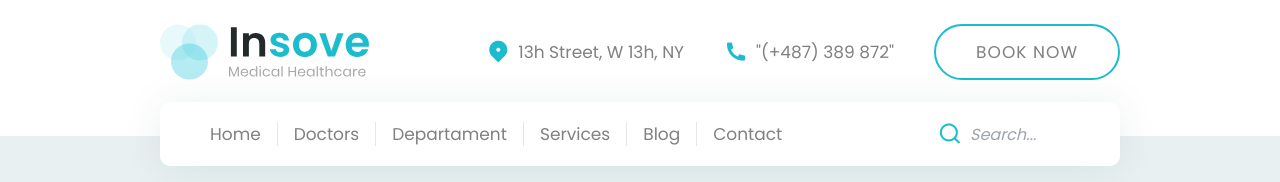
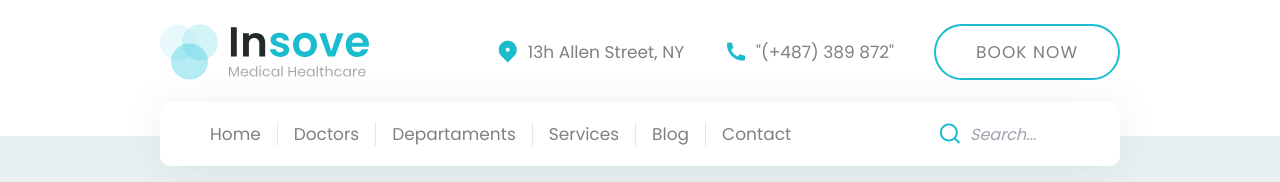
Before and after one commit to fomes/custom-landing-page, a Next.js app: page / in a window 1280 px wide. Shown: the top 182 px of the page. Built offline with nearby package versions, Linux system fonts and the light colour scheme.

Commit message:
Include section navigation

```diff
--- a/src/components/BlogSection/index.tsx
+++ b/src/components/BlogSection/index.tsx
@@ -1,16 +1,11 @@
-import { ReactNode } from "react";
 import blog1 from "@/assets/img/blog/img-1.png";
 import blog2 from "@/assets/img/blog/img-2.png";
 import blog3 from "@/assets/img/blog/img-3.png";
 import { BlogPost } from "../BlogPost";
 
-interface BlogSectionProps {
-  children?: ReactNode;
-}
-
-export function BlogSection({ children }: BlogSectionProps) {
+export function BlogSection() {
   return (
-    <section className="blog">
+    <section className="blog" id="blog">
       <div className="container mx-auto">
         <h2 className="blog__title h2 mb-[50px] text-center xl:text-left">
           Our Recent Posts
--- a/src/components/Footer/index.tsx
+++ b/src/components/Footer/index.tsx
@@ -25,7 +25,7 @@ export function Footer({ children }: FooterProps) {
               Recusandae culpa sequi minus.
             </p>
 
-            <div className="flex flex-col gap-y-3 mb-10">
+            <div className="flex flex-col gap-y-3 mb-10" id="contact">
               <ContactItem
                 icon="ri-map-pin-fill"
                 text="123 Arling, Miola, NY"
--- a/src/components/Header/index.tsx
+++ b/src/components/Header/index.tsx
@@ -1,14 +1,9 @@
 import Image from "next/image";
 import logo from "@/assets/img/header/logo.svg";
-import { ReactNode } from "react";
 import { NavDesktop } from "../NavDesktop";
 import { NavHiddenMenu } from "../NavHiddenMenu";
 
-interface HeaderProps {
-  children?: ReactNode;
-}
-
-export function Header({ children }: HeaderProps) {
+export function Header() {
   return (
     <header className="py-8 lg:pt-6 lg:pb-14">
       <div className="container mx-auto lg:relative flex flex-col lg:flex-row lg:justify-between gap-y-4 lg:gap-y-0">
@@ -21,7 +16,15 @@ export function Header({ children }: HeaderProps) {
         <div className="flex flex-col gap-y-4 lg:flex-row lg:gap-x-10 lg:gap-y-0">
           <div className="flex justify-center items-center gap-x-2 lg:justify-normal">
             <i className="ri-map-pin-2-fill text-2xl text-accent-default"></i>
-            <div className="text-secondary">13h Street, W 13h, NY</div>
+            <a
+              className="text-secondary hover:text-accent-default transition-all duration-300"
+              target="_blank"
+              href={
+                "https://www.google.com.br/maps/place/13+Allen+St,+New+York,+NY"
+              }
+            >
+              13h Allen Street, NY
+            </a>
           </div>
 
           <div className="flex justify-center items-center gap-x-2 lg:justify-normal">
--- a/src/components/NavDesktop/index.tsx
+++ b/src/components/NavDesktop/index.tsx
@@ -1,20 +1,15 @@
-import { ReactNode } from "react";
 import { NavItem } from "../NavItem";
 
-interface NavDesktopProps {
-  children?: ReactNode;
-}
-
-export function NavDesktop({ children }: NavDesktopProps) {
+export function NavDesktop() {
   return (
     <nav className="bg-white absolute w-full left-0 -bottom-[86px] shadow-custom1 h-16 rounded-[10px] hidden lg:flex lg:items-center lg:justify-between lg:px-[50px]">
       <ul className="flex gap-x-4">
-        <NavItem text="Home" border="border-r" />
-        <NavItem text="Doctors" border="border-r" />
-        <NavItem text="Departament" border="border-r" />
-        <NavItem text="Services" border="border-r" />
-        <NavItem text="Blog" border="border-r" />
-        <NavItem text="Contact" />
+        <NavItem text="Home" border="border-r" href="#home" />
+        <NavItem text="Doctors" border="border-r" href="#doctors" />
+        <NavItem text="Departaments" border="border-r" href="#departaments" />
+        <NavItem text="Services" border="border-r" href="#services" />
+        <NavItem text="Blog" border="border-r" href="#blog" />
+        <NavItem text="Contact" href="#contact" />
       </ul>
 
       <form action="#" className="relative flex gap-x-2">
--- a/src/components/NavHiddenMenu/index.tsx
+++ b/src/components/NavHiddenMenu/index.tsx
@@ -54,12 +54,12 @@ export function NavHiddenMenu({ children }: NavHiddenMenuProps) {
         </a>
 
         <ul className="flex flex-col gap-y-5">
-          <NavItem text="Home" />
-          <NavItem text="Doctors" />
-          <NavItem text="Departament" />
-          <NavItem text="Services" />
-          <NavItem text="Blog" />
-          <NavItem text="Contact" />
+          <NavItem text="Home" href="#home" />
+          <NavItem text="Doctors" href="#doctors" />
+          <NavItem text="Departaments" href="#departaments" />
+          <NavItem text="Services" href="#services" />
+          <NavItem text="Blog" href="#blog" />
+          <NavItem text="Contact" href="#contact" />
         </ul>
 
         <form action="#" className="relative flex gap-x-[10px]">
--- a/src/components/NavItem/index.tsx
+++ b/src/components/NavItem/index.tsx
@@ -1,17 +1,16 @@
-import { ReactNode } from "react";
 import { twMerge } from "tailwind-merge";
 
 interface NavItemProps {
-  children?: ReactNode;
   text: string;
   border?: string;
+  href: string;
 }
 
-export function NavItem({ text, border }: NavItemProps) {
+export function NavItem({ text, border, href }: NavItemProps) {
   return (
     <li>
       <a
-        href="#"
+        href={href}
         className={twMerge(
           border,
           "pr-4 text-secondary hover:text-accent-default transition-all duration-300"
--- a/src/components/SectionDepartaments/index.tsx
+++ b/src/components/SectionDepartaments/index.tsx
@@ -1,12 +1,6 @@
-import { ReactNode } from "react";
-
-interface SectionDepartamentsProps {
-  children?: ReactNode;
-}
-
-export function SectionDepartaments({ children }: SectionDepartamentsProps) {
+export function SectionDepartaments() {
   return (
-    <section className="departaments section">
+    <section className="departaments section" id="departaments">
       <div className="departaments__bg bg-departaments bg-cover xl:bg-auto bg-center bg-no-repeat max-w-[1466px] mx-4 xl:mx-auto rounded-[20px] px-6 xl:px-0 py-12 xl:pt-[80px] xl:pb-[90px] relative min-h-[588px] flex items-center">
         <div className="departaments__container container max-auto">
           <div className="flex flex-col xl:flex-row gap-x-5">
--- a/src/components/SectionServices/index.tsx
+++ b/src/components/SectionServices/index.tsx
@@ -1,4 +1,3 @@
-import { ReactNode } from "react";
 import { GridItem } from "../GridItem";
 import icon1 from "@/assets/icons/services/icon-1.svg";
 import icon2 from "@/assets/icons/services/icon-2.svg";
@@ -7,7 +6,7 @@ import icon4 from "@/assets/icons/services/icon-4.svg";
 
 export function SectionServices() {
   return (
-    <section className="services mt-12">
+    <section className="services mt-12" id="services">
       <div className="bg-services bg-cover bg-no-repeat max-w-[1466px] mx-4 xl:mx-auto rounded-[20px] xl:pt-[70px] px-6 xl:px-0 relative h-[368px] flex items-center xl:items-start -z-10">
         <div className="container mx-auto">
           <div className="services__top flex items-center flex-col xl:flex-row xl:mb-[60px]">
--- a/src/components/SectionTeam/index.tsx
+++ b/src/components/SectionTeam/index.tsx
@@ -23,7 +23,7 @@ export function SectionTeam({ children }: SectionTeamProps) {
   });
 
   return (
-    <section className="team section">
+    <section className="team section" id="doctors">
       <div className="container mx-auto">
         <h2 className="team__title h2 mb-[50px] text-center xl:text-left">
           Our Team
```
Also changed, not shown: src/components/SectionHero/index.tsx (+1 -6 lines).
